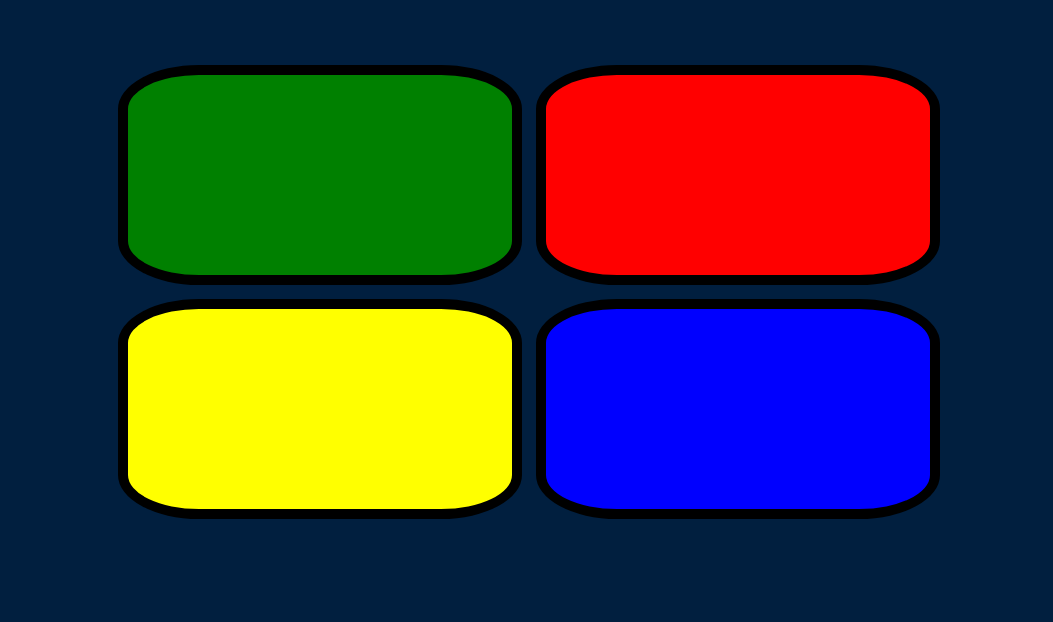
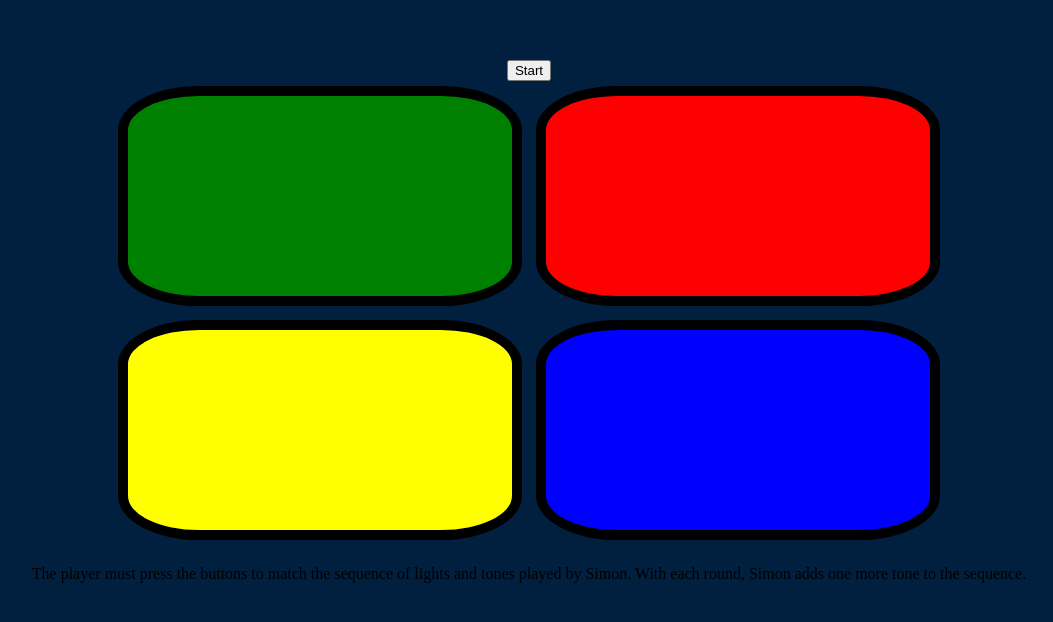
Before and after one commit to Divgithub045/rememberPatternSimons, a plain HTML site: page index.html in a window 1280 px wide. Shown: the part 114-736 px from the top of the page, without its empty margins (111-1164 px from the left). Drawn offline with nearby package versions, Linux system fonts and the light colour scheme.

Commit message:
Update index.html

```diff
--- a/index.html
+++ b/index.html
@@ -10,6 +10,7 @@
 
 <body>
   <h1 id="level-title">Press A Key to Start</h1>
+  <button id="start-button">Start</button>
   <div class="container">
     <div class="row">
 
@@ -32,7 +33,7 @@
       </div>
 
     </div>
-
+<p>The player must press the buttons to match the sequence of lights and tones played by Simon. With each round, Simon adds one more tone to the sequence.</p>
   </div>
 <script src="https://ajax.googleapis.com/ajax/libs/jquery/3.7.1/jquery.min.js"></script>
 <script src="game.js"></script>
```
